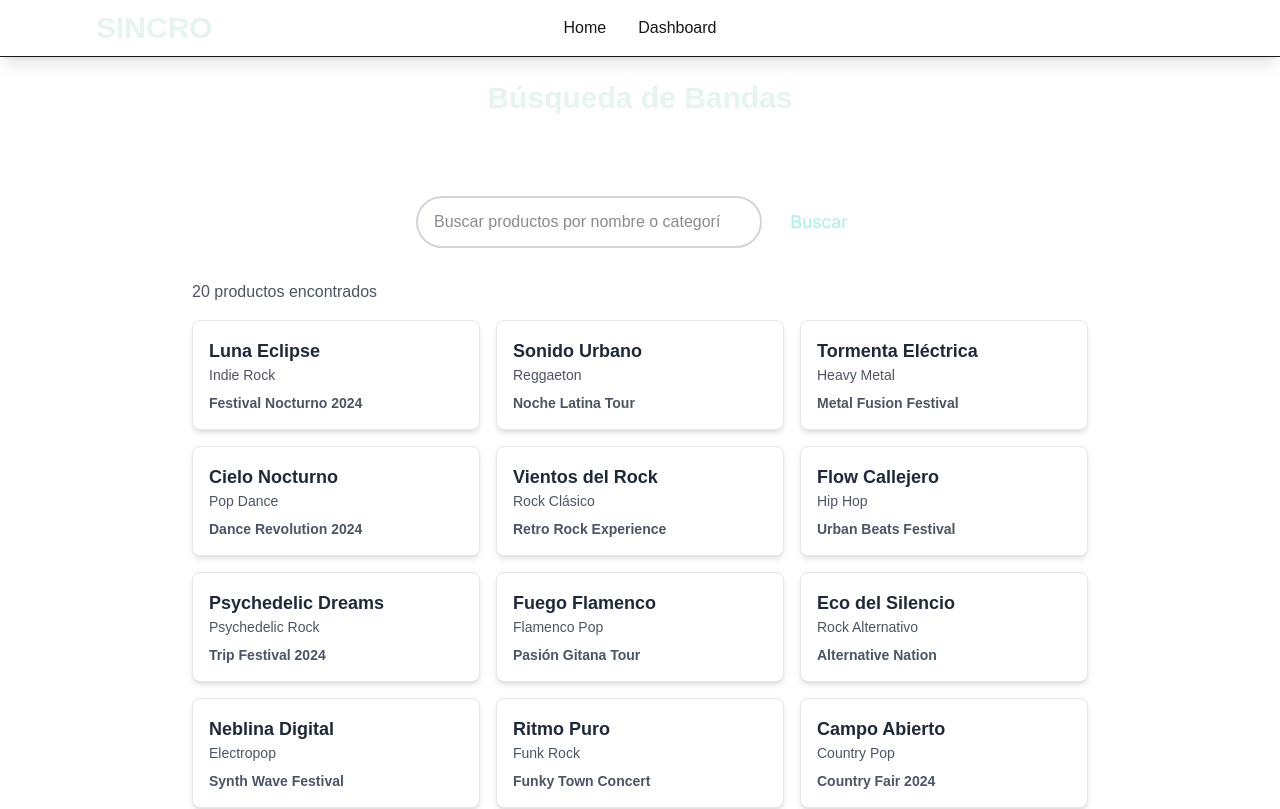
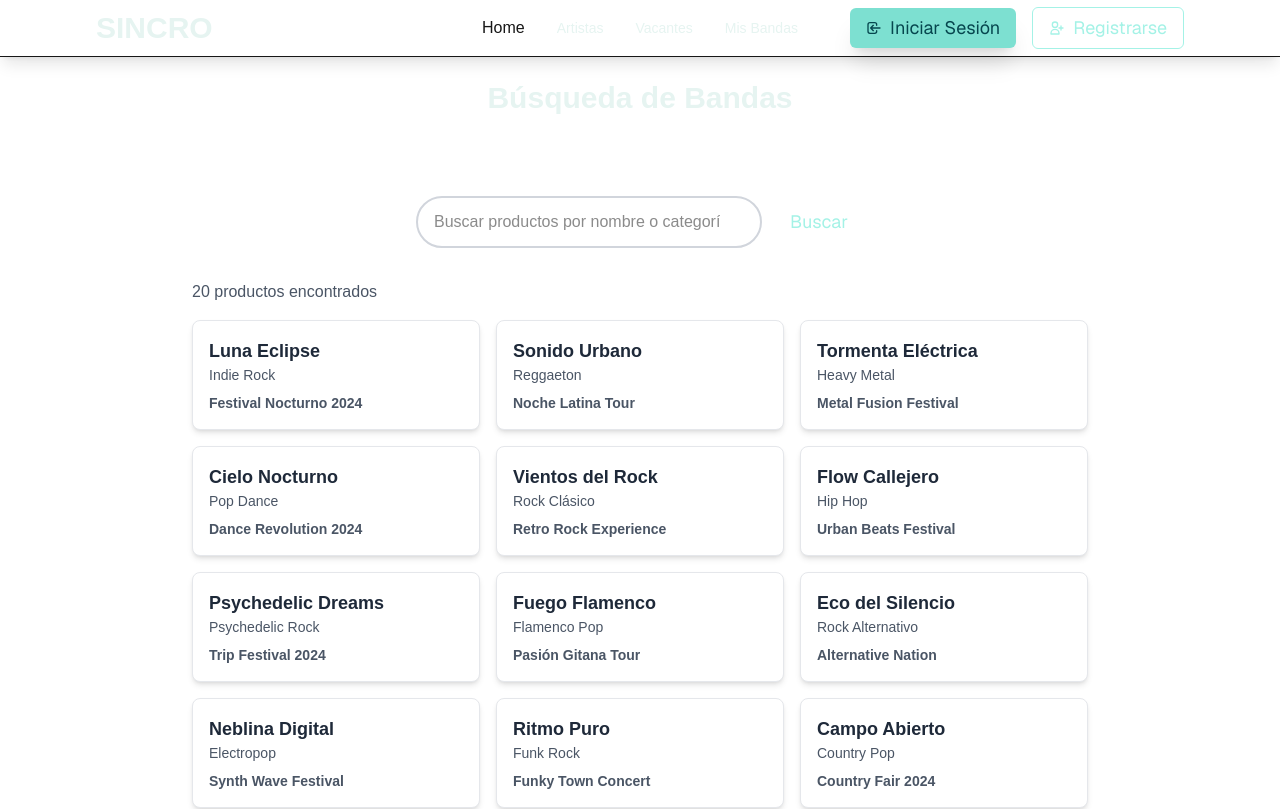
Before and after one commit to pf-henry-g3/front, a Next.js app in the folder front/: page /home in a window 1280 px wide. Shown: the top 809 px of the page. Built offline with nearby package versions, Linux system fonts and the light colour scheme.

Commit message:
dev authbuttons

```diff
--- /dev/null
+++ b/front/src/components/AuthButtons.tsx
@@ -0,0 +1,31 @@
+"use client";
+
+import { useRouter } from "next/navigation";
+
+export default function AuthButtons () {
+    const router = useRouter();
+
+    return (
+        <div className='flex items-center space-x-4'>
+                <button
+                    className="bg-tur1 py-1.5 px-4 rounded-md text-azul text-lg font-sans shadow-xl transition duration-300 hover:bg-tur2 hover:text-oscuro2 hover:-translate-y-0.5 hover:cursor-pointer flex items-center gap-2"
+                    onClick={() => {router.push("/login");}}
+                >
+                    <svg className="w-4 h-4" fill="none" stroke="currentColor" viewBox="0 0 24 24">
+                        <path strokeLinecap="round" strokeLinejoin="round" strokeWidth={2} d="M11 16l-4-4m0 0l4-4m-4 4h14m-5 4v1a3 3 0 01-3 3H6a3 3 0 01-3-3V7a3 3 0 013-3h7a3 3 0 013 3v1" />
+                    </svg>
+                    Iniciar Sesión
+                </button>
+
+                <button
+                    className="py-1.5 rounded-md px-4 text-tur3 text-lg font-sans border border-fondo1 transition duration-400 hover:bg-tur3 hover:border-verde hover:text-azul hover:-translate-y-0.5 hover:cursor-pointer flex items-center gap-2"
+                    onClick={() => {router.push("/register");}}
+                >
+                    <svg className="w-4 h-4" fill="none" stroke="currentColor" viewBox="0 0 24 24">
+                        <path strokeLinecap="round" strokeLinejoin="round" strokeWidth={2} d="M18 9v3m0 0v3m0-3h3m-3 0h-3m-2-5a4 4 0 11-8 0 4 4 0 018 0zM3 20a6 6 0 0112 0v1H3v-1z" />
+                    </svg>
+                    Registrarse
+                </button>
+            </div>
+    )
+}
--- a/front/src/components/Navbar.tsx
+++ b/front/src/components/Navbar.tsx
@@ -1,4 +1,5 @@
 import Link from "next/link";
+import AuthButtons from "./AuthButtons";
 
 export default function NavBar () {
 
@@ -26,13 +27,27 @@ export default function NavBar () {
 
             </Link>
 
-            <Link href="/dashboard">
 
-            <div className="flex items-center justify-center"> <span className="text-center">Dashboard</span></div>
+
+            <Link href="/artistsPreview" className="text-sm text-txt1 hover:text-tur2 transition">
+            Artistas
+            </Link>
+
+            <Link href="/quotesPreview" className="text-sm text-txt1 hover:text-tur2 transition">
+            Vacantes
 
             </Link>
 
+            <Link href="/myBands" className="text-sm text-txt1 hover:text-tur2 transition">
+            Mis Bandas
+          </Link>
             </span>
+
+            <div className="absolute right-6 md:right-12 lg:right-24">
+
+            <AuthButtons />
+
+            </div>
 
 
 
```
